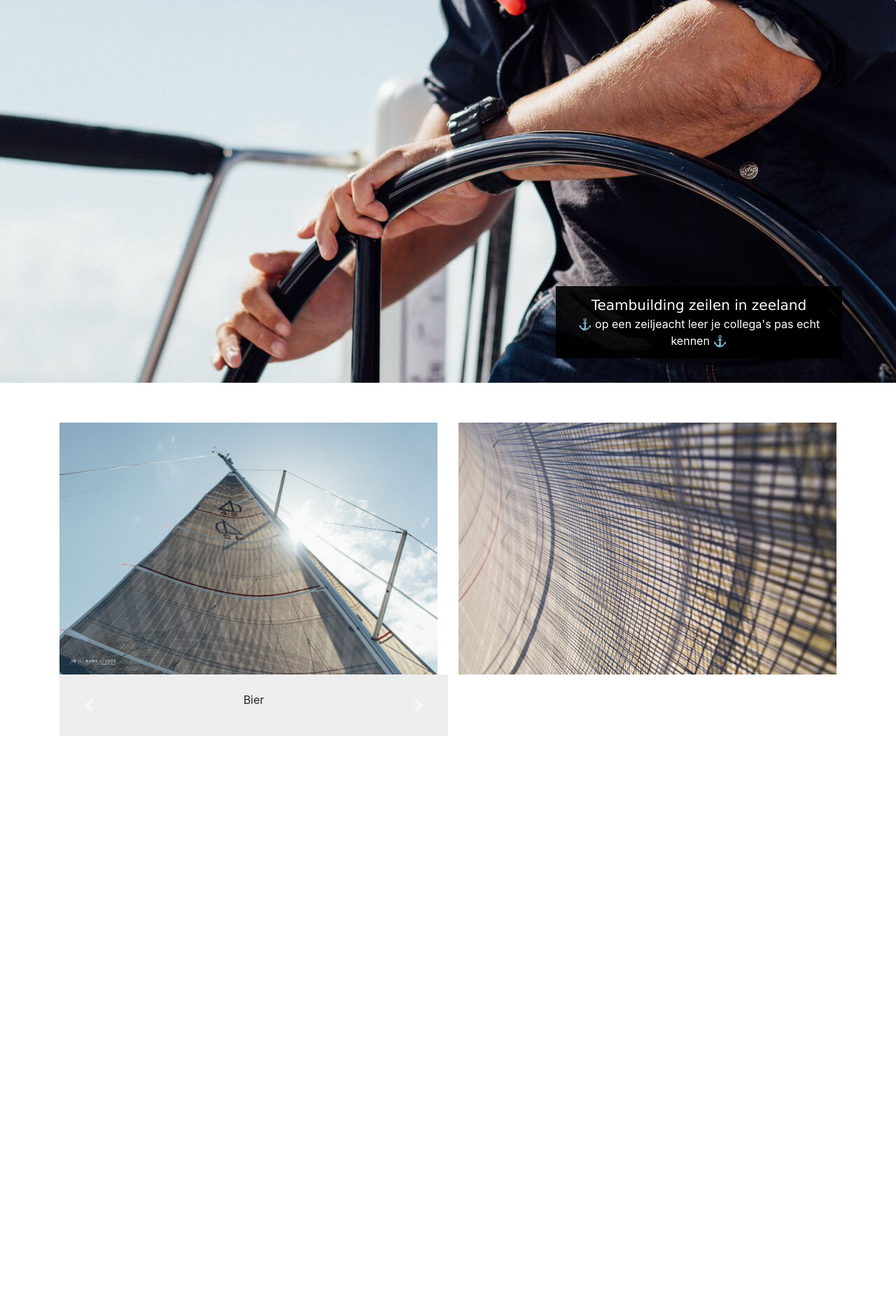
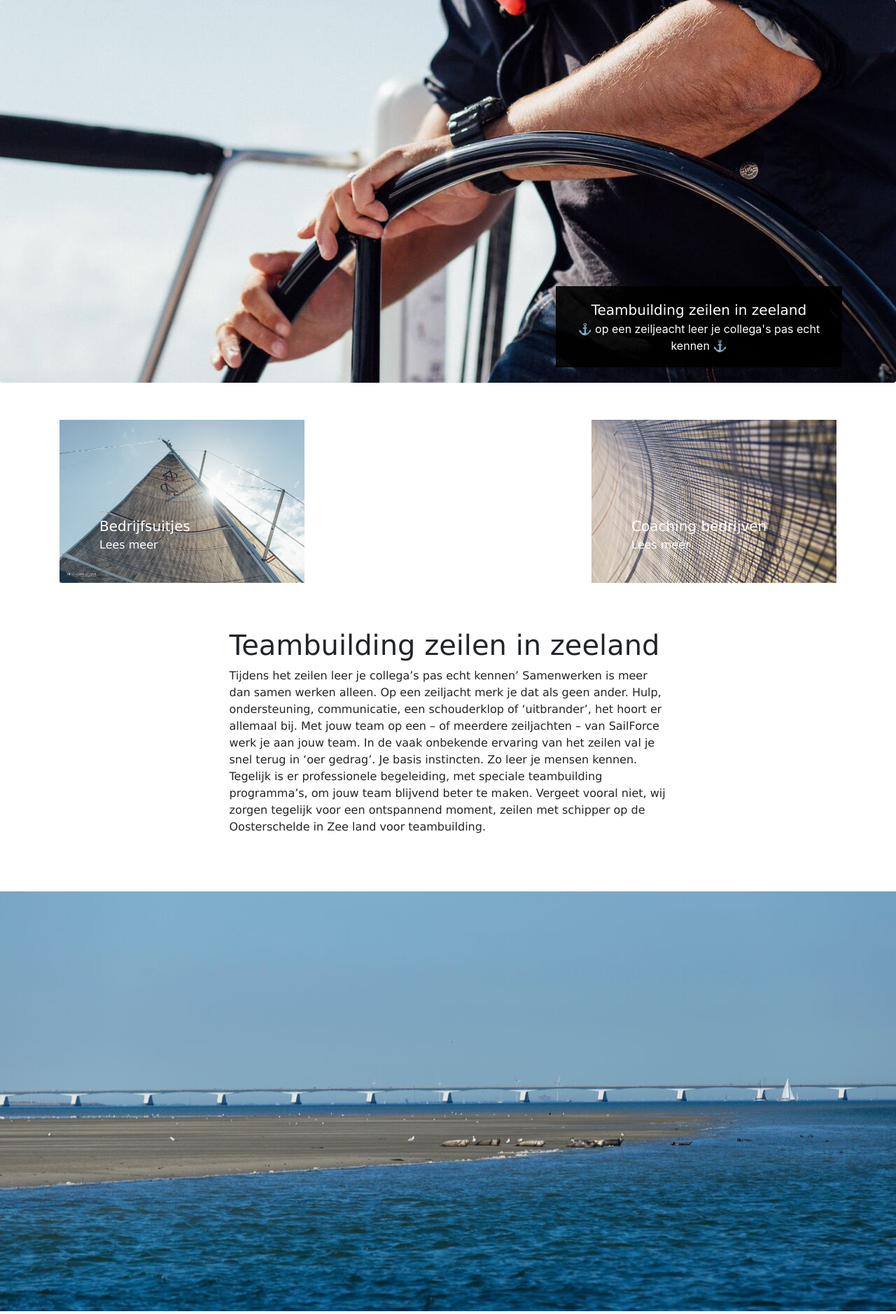
Before and after one commit to Dnarloch99/Sailforce, a PHP site: page / in a window 1280 px wide. Shown: the part 108-1986 px from the top of the page at 70% size. Before the commit the page ends 1160 px from the top, so only its background shows below. Run offline with PHP 8.4, Linux system fonts and the light colour scheme; some libraries are stand-ins or nearby versions.

```diff
--- a/Public/index.html
+++ b/Public/index.html
@@ -51,24 +51,66 @@
     <img class="card-img-top" src="Header_image.jpg" alt="">
   </div>
 
+</div>
+        <!-- de buttons -->
 <div class="container">
+    <div class="row">
+        <div class="col-sm-4 h-50">
+            <p class="TB_1"><span class="button_titel">Bedrijfsuitjes </span><br /> Lees meer</p>
+            <img class="button_1 img-fluid" src="button_1.jpeg"/>
 
-        <!-- de buttons -->
-<div class="row">
-<!--        <p class="TB_1">
-            Bedrijfsuitjes <br />
-            Lees meer
-        </p>
-        <p class="TB_2">
-            Coaching bedrijven <br />
-            Lees meer
-        </p>-->
+        </div>
+            <div class="col-sm-4"> <br /> </div>
+        <div class="col-sm-4 h-50">
+            <p class="TB_2"><span class="button_titel">Coaching bedrijven </span><br /> Lees meer</p>
+            <img class="button_2 img-fluid" src="button_2.jpeg"/>
+        </div>
+    </div>
+</div>
 
-        <img class="button_1 img-fluid col-sm-6 h-50" src="button_1.jpeg"/>
-        <img class="button_2 img-fluid col-sm-6 h-50" src="button_2.jpeg"/>
+    <!-- eerste tekst stuk -->
+    <div class="row">
+    <div class="col-sm-3"><br /></div>
+    <div class="tekst col-sm-6">
+        <h1>Teambuilding zeilen in zeeland</h1>
+        <p>Tijdens het zeilen leer je collega’s pas echt kennen’
+Samenwerken is meer dan samen werken alleen. Op een zeiljacht merk
+je dat als geen ander. Hulp, ondersteuning, communicatie, een schouderklop
+of ‘uitbrander’, het hoort er allemaal bij. Met jouw team op een – of meerdere
+zeiljachten – van SailForce werk je aan jouw team. In de vaak onbekende ervaring
+van het zeilen val je snel terug in ‘oer gedrag’. Je basis instincten. Zo leer je
+mensen kennen. Tegelijk is er professionele begeleiding, met speciale teambuilding
+programma’s, om jouw team blijvend beter te maken. Vergeet vooral niet, wij zorgen
+tegelijk voor een ontspannend moment, zeilen met schipper op de Oosterschelde in Zee
+land voor teambuilding. </p>
     </div>
-        <!-- dit is de slider -->
+</div>
 
+    <!-- de parallax foto -->
+
+    <div class="parallax"></div>
+
+    <!-- tweede tekst stuk -->
+    <div class="row">
+    <div class="col-sm-3"><br /></div>
+    <div class="tekst col-sm-6">
+        <h1>Jouw Coach</h1>
+        <p>Voor jouw teambuilding in Zeeland neem je jouw eigen coach of mentor mee aan boord, wij verzorgen het zeilen en de catering met diverse arrangementen. Heb je geen eigen begeleiding of programma? Of wil je helemaal iets anders? SailForce werkt nauw samen met diverse professionals voor coaching, teambuilding en andere zakelijke begeleiding. Hoe je jouw dag teambuilding ook in wilt vullen, wij verzorgen graag een dag op maat. Een dag om nooit te vergeten. Een dag die zorgt dan verandering verandert in een blijvende positieve invloed op het team. Neem contact<hyperlink> op voor jouw programma op maat. Meer weten over onze partners voor teambuilding, coaching en begeleiding? Kijk dan hier <hyperlink>.</p>
+    </div>
+    </div>
+
+    <!-- titel recensies-->
+    <div class="row">
+    <div class="col-sm-5"><br /></div>
+    <div class="tekst col-sm-6">
+        <h1>Recensies</h1>
+    </div>
+    </div>
+
+    <!-- dit is de slider -->
+<div class="container-fluid reviews">
+    <div class="row">
+    <div class="col-sm-6">
     <div id="carousel-container">
     <div id="carouselContent" class="carousel slide" data-ride="carousel">
         <div class="carousel-inner" role="listbox">
@@ -107,9 +149,23 @@ $('.carousel').carousel({
   interval: 10000
 })
 </script>
+
+    </div>
 <!-- einde van de slider -->
 
+<!--youtube video-->
+
+<img class="yt_place col-sm-5" src="youtube-placeholder.jpg">
+    </div>
 </div>
+
+<!-- hier zou de footer moeten komen -->
+
+
+
+
+
+
 
 
     <script src="https://code.jquery.com/jquery-3.2.1.slim.min.js" integrity="sha384-KJ3o2DKtIkvYIK3UENzmM7KCkRr/rE9/Qpg6aAZGJwFDMVNA/GpGFF93hXpG5KkN" crossorigin="anonymous"></script>
--- a/Public/style.css
+++ b/Public/style.css
@@ -23,7 +23,7 @@ body, html {
     z-index: 1;
     color:white;
     background:rgba(0,0,0,0.9);
-    padding: 1%;
+    padding: 1.5%;
 }
 .Box_text{
     font-size:20px;
@@ -32,17 +32,34 @@ body, html {
 
     /*blokken*/
 .button_1 {
-    margin-top:5%;
+    margin-top:15%;
 }
 
 .button_2 {
-    margin-top:5%;
+    margin-top:15%;
 }
 
 .TB_1 {
+    position:absolute;
+    z-index:1;
+    margin-top:50%;
+    margin-left:15%;
+    color:white;
+    font-family: Verdana;
 }
 
 .TB_2 {
+    position:absolute;
+    z-index:1;
+    margin-top:50%;
+    margin-left:15%;
+    color:white;
+    font-family: Verdana;
+}
+
+.button_titel {
+    font-size:125%;
+    font-family: PF Din Stencil, Verdana;
 }
     /*parallax css*/
 .parallax {
@@ -50,7 +67,9 @@ body, html {
     background-image: url(sailforce_trip_11.jpeg);
 
     /* Full height */
-    height: 100%;
+    height:75%;
+    width: 100%;
+    margin-top:5%;
 
     /* Create the parallax scrolling effect */
     background-attachment: fixed;
@@ -58,7 +77,6 @@ body, html {
     background-repeat: no-repeat;
     background-size: cover;
 
-    margin-top:5%;
 }
 
 .navbar-kleur {
@@ -129,6 +147,31 @@ body, html {
     /*slider*/
     #carousel-container {
         background: #eee;
-        width: 50%;
-        height:50%;
+        margin-top:12%;
+        margin-bottom:5%;
+        height:40%;
     }
+
+/*    Youtube placeholder*/
+.yt_place {
+    margin-left:6%;
+    height:100%;
+    width:100%;
+    padding:1%;
+}
+
+.reviews {
+    background-color:grey;
+    margin-top:1%;
+}
+
+/*De teksten*/
+.tekst {
+    margin-top:5%;
+}
+.tekst p {
+    font-family:Verdana;
+}
+.tekst h1 {
+    font-family:PF Din Stencil, Verdana;
+}
```
Also changed, not shown: Public/youtube-placeholder.jpg (added).
